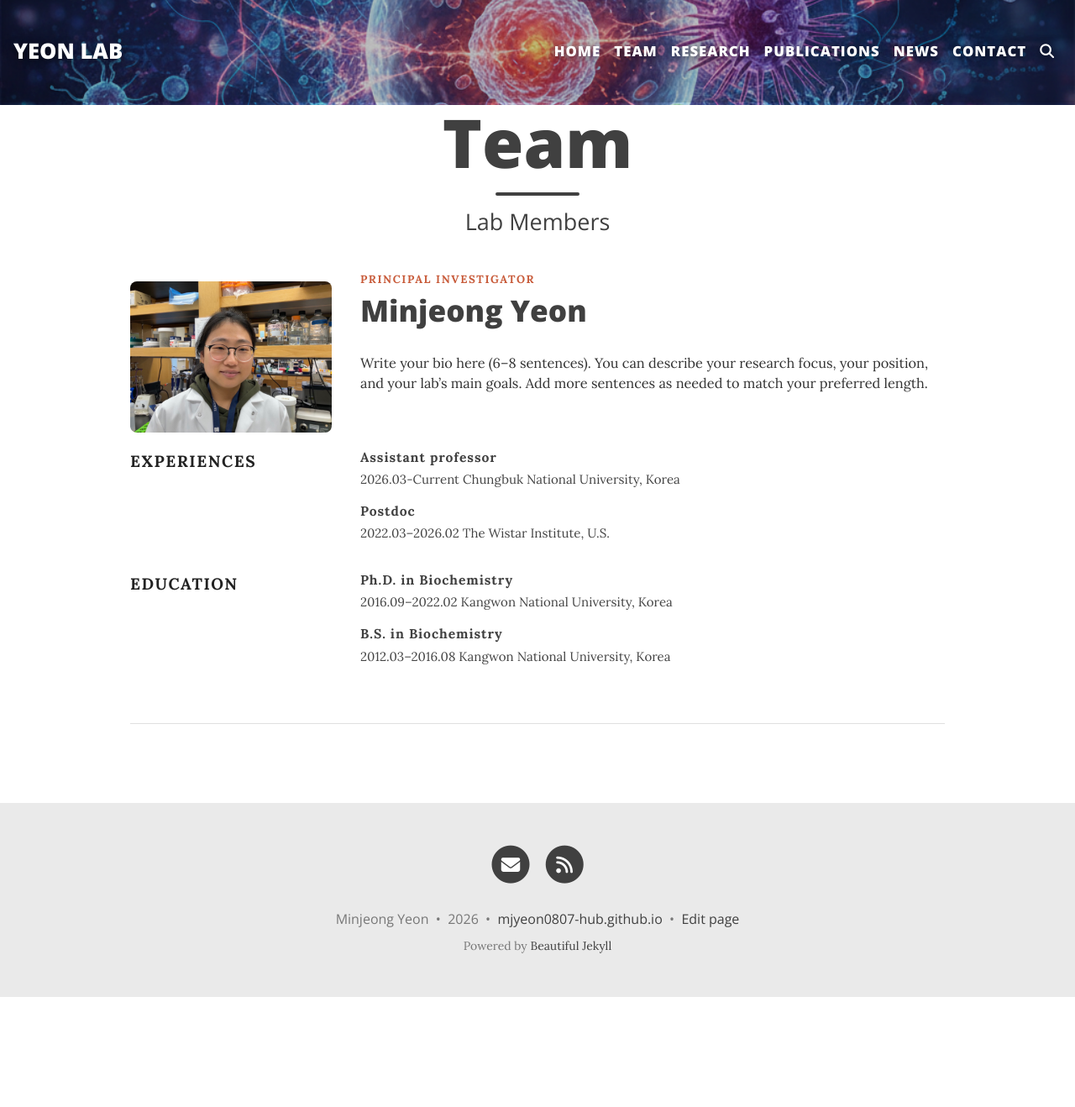
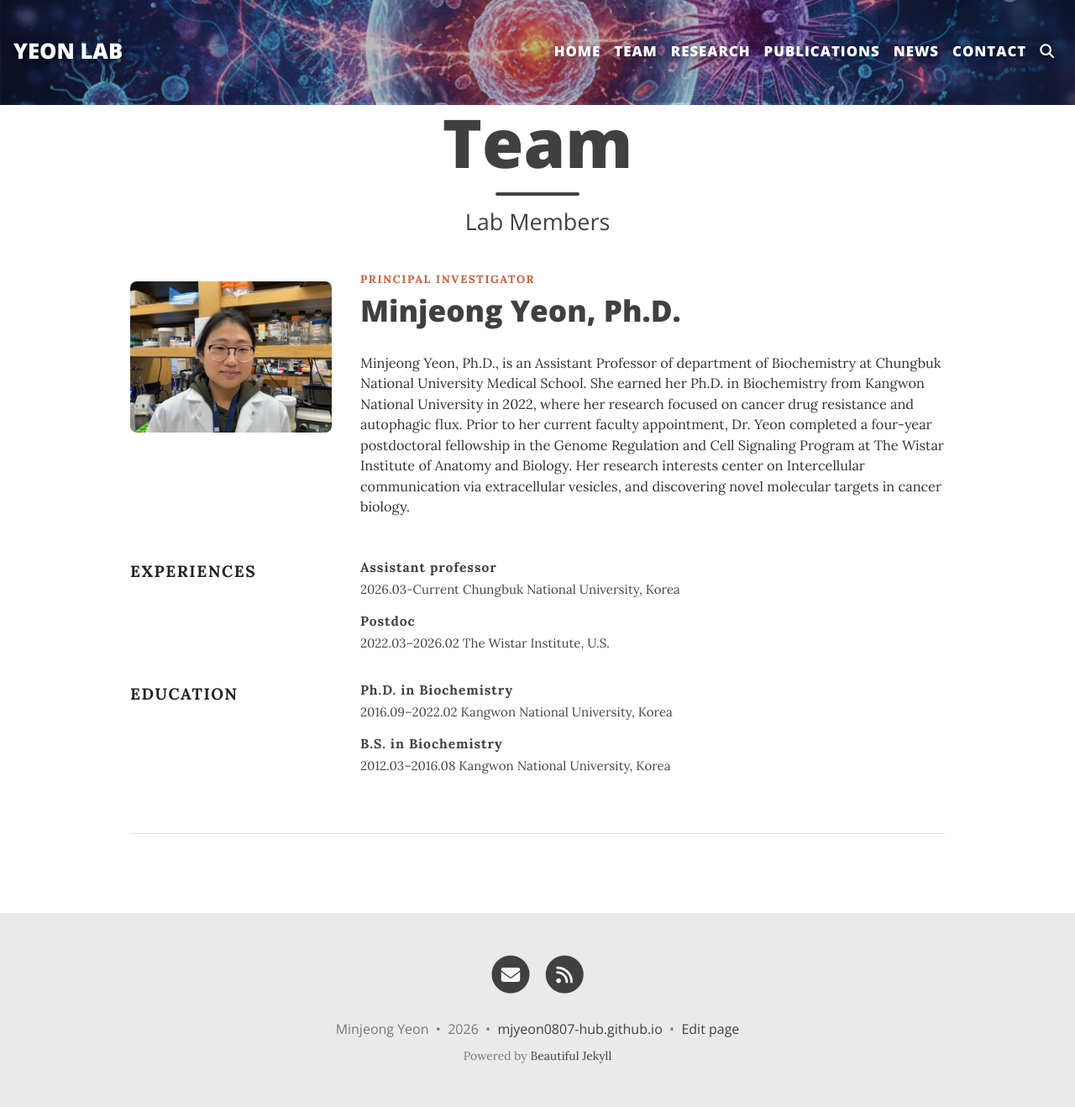
Before and after one commit to mjyeon0807-hub/mjyeon0807-hub.github.io, a Jekyll site: the page built from team.md, in a window 1280 px wide. Shown: the whole page at 84% size. Built offline with Jekyll 4.4.1, drawn with Linux system fonts in a browser that asks for light colours; comment, search, counter and statistics services are not loaded; before the commit the page ends 1187 px from its top, so only the background shows below that.

Commit message:
Update team.md

```diff
--- a/team.md
+++ b/team.md
@@ -13,12 +13,11 @@ subtitle: "Lab Members"
   <!-- Row 1 / Right -->
   <div class="team2-header">
     <div class="team2-kicker">Principal Investigator</div>
-    <h1 class="team2-name">Minjeong Yeon</h1>
+    <h1 class="team2-name">Minjeong Yeon, Ph.D.</h1>
 
     <div class="team2-bio">
       <p>
-        Write your bio here (6–8 sentences). You can describe your research focus, your position, and
-        your lab’s main goals. Add more sentences as needed to match your preferred length.
+        Minjeong Yeon, Ph.D., is an Assistant Professor of department of Biochemistry at Chungbuk National University Medical School. She earned her Ph.D. in Biochemistry from Kangwon National University in 2022, where her research focused on cancer drug resistance and autophagic flux. Prior to her current faculty appointment, Dr. Yeon completed a four-year postdoctoral fellowship in the Genome Regulation and Cell Signaling Program at The Wistar Institute of Anatomy and Biology. Her research interests center on Intercellular communication via extracellular vesicles, and discovering novel molecular targets in cancer biology.
       </p>
     </div>
   </div>
```
